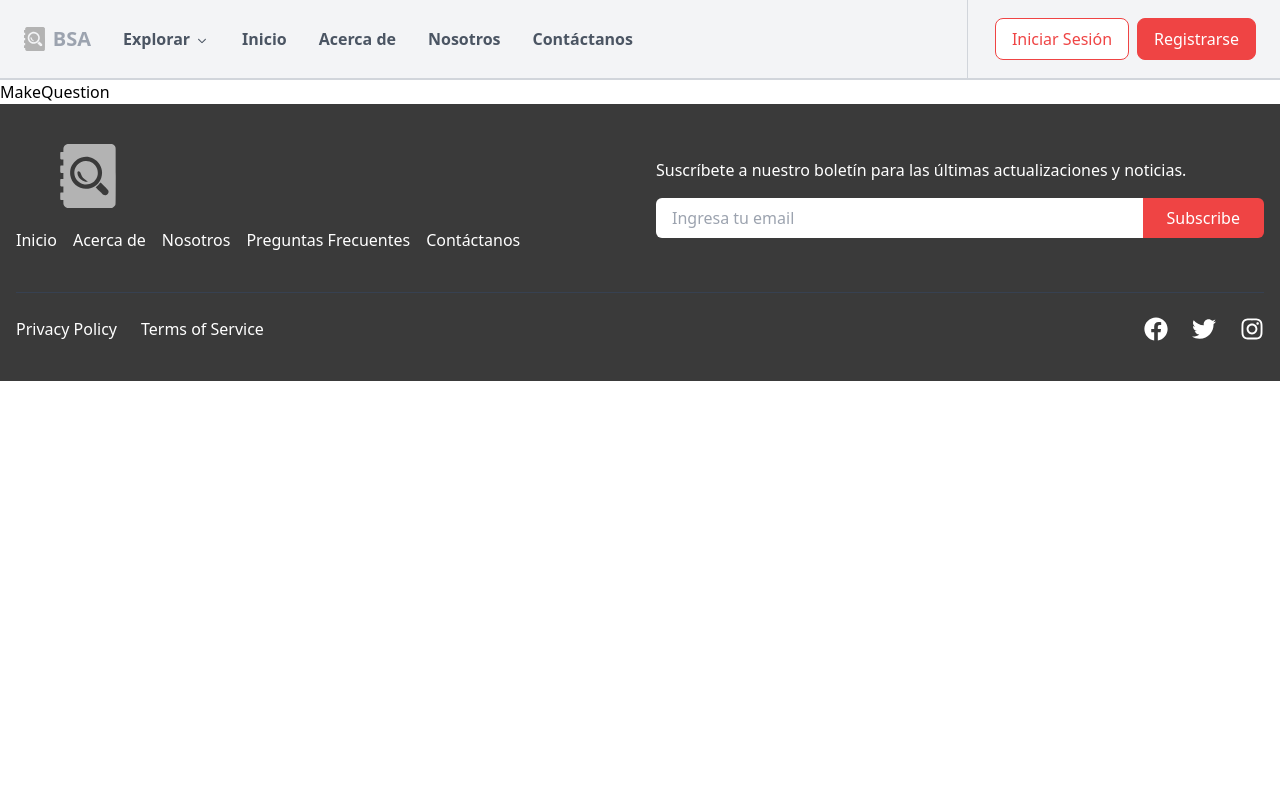
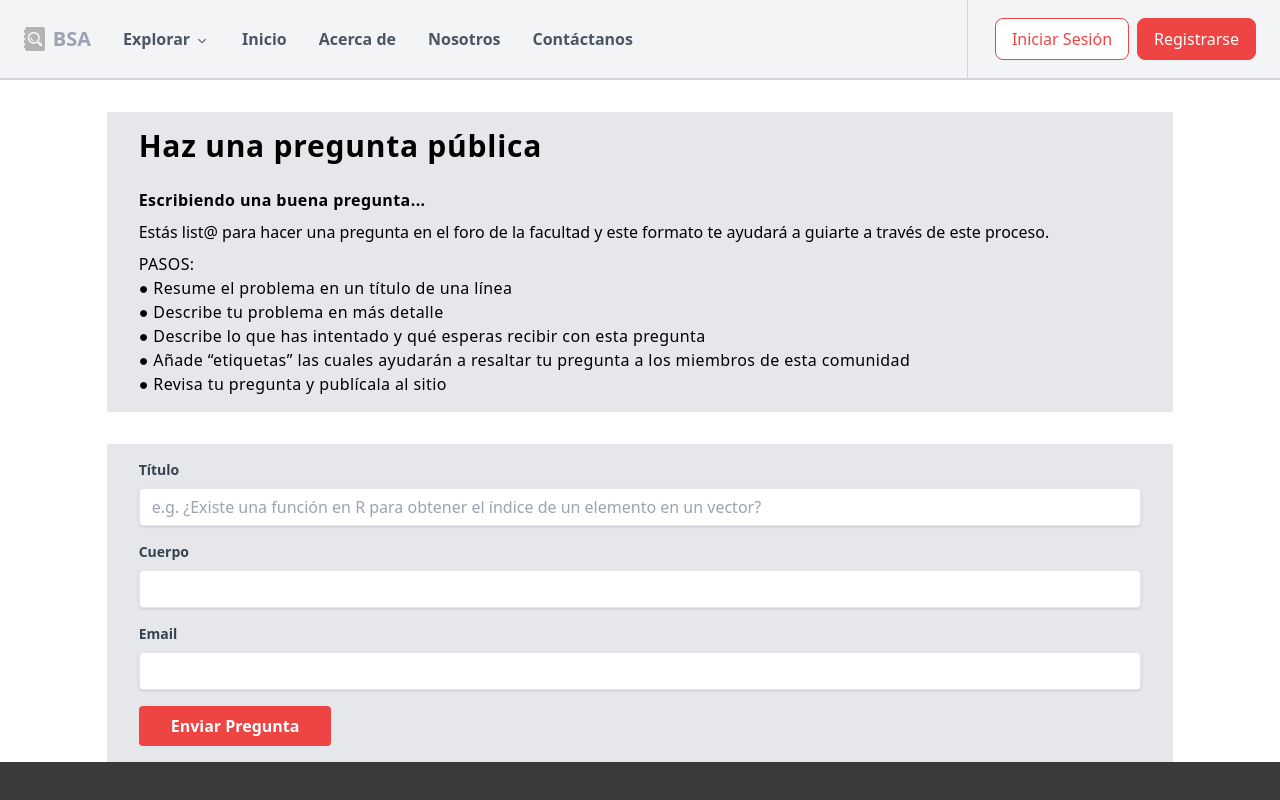
Before and after one commit to amirmiir/PAM242-Blog-Soporte-Academico-frontend, a React (Vite) app in the folder frontend-blog/: page /questions/make-a-question in a window 1280 px wide. Shown: the top 800 px of the page. Built offline with nearby package versions, Linux system fonts and the light colour scheme.

Commit message:
feat: makequestion page added

```diff
--- a/frontend-blog/src/pages/questions/ContentFilters.tsx
+++ /dev/null
@@ -1,42 +0,0 @@
-import { FC } from 'react'
-import SearchBar from '../../components/search-bar/SearchBar'
-import { RiCheckboxBlankLine } from "react-icons/ri";
-import { FaFilter } from "react-icons/fa";
-
-const especialidades: string[] = [
-    'Matemática',
-    'Ciencia de la Computación',
-    'Física',
-    'Química',
-    'Ingeniería Física'
-]
-
-const ContentFilters: FC = () => {
-    return (
-        <div className="space-y-2 content-start">
-            <SearchBar searchBar={{placeholder: 'Buscar por nombre'}}/>
-
-            <div className="flex text-center ">
-                <FaFilter />
-                <h2>Filtros</h2>
-            </div>
-
-            <div>
-                <div>
-                    Especialidades
-                </div>
-                <SearchBar searchBar={{placeholder: 'Buscar especialidad'}}/>
-                {
-                    especialidades.map((item: string, index: number) => (
-                        <div key={index} className="flex flex-row items-center space-x-1">
-                            <RiCheckboxBlankLine />
-                            <span className="">{item}</span>
-                        </div>
-                    ))
-                }
-            </div>
-        </div>
-    )
-}
-
-export default ContentFilters
--- a/frontend-blog/src/pages/questions/questions-make-question/MakeQuestion.tsx
+++ b/frontend-blog/src/pages/questions/questions-make-question/MakeQuestion.tsx
@@ -1,16 +1,46 @@
 import { FC } from 'react'
 import NavBar from '../../../components/nav-bar/NavBar'
 import Footer from '../../../components/footer/Footer'
+import QuestionForm from './QuestionForm'
 
 /**
  * Given that we chose a similar platform to stackExchange, we will be using
  * MathJax for rendering our LaTex documentation.
  */
 const MakeQuestion: FC = () => {
+
+    /**
+     * this is a user-logged only accessible page
+    */
     return (
         <div>
             <NavBar />
-            MakeQuestion
+            <div className="flex flex-col space-y-6 w-5/6 mx-auto my-8 items-start p-4 md:px-8 bg-gray-200">
+                <h1 className="text-xl md:text-3xl font-bold tracking-wide">Haz una pregunta pública</h1>
+
+                <div className="flex flex-col space-y-2">
+                    <h2 className="font-bold tracking-wide">Escribiendo una buena pregunta...</h2>
+                    <span>
+                        Estás list@ para hacer una pregunta en el foro de la facultad y este formato te ayudará a guiarte a través de este proceso.
+                    </span>
+                    <span className="tracking-wide">
+                        PASOS:
+                        <br />
+                        ● Resume el problema en un título de una línea
+                        <br />
+                        ● Describe tu problema en más detalle
+                        <br />
+                        ● Describe lo que has intentado y qué esperas recibir con esta pregunta
+                        <br />
+                        ● Añade “etiquetas” las cuales ayudarán a resaltar tu pregunta a los miembros de esta comunidad
+                        <br />
+                        ● Revisa tu pregunta y publícala al sitio
+                    </span>
+                </div>
+            </div>
+
+            <QuestionForm />
+
             <Footer />
         </div>
     )
--- /dev/null
+++ b/frontend-blog/src/pages/questions/questions-make-question/QuestionForm.tsx
@@ -0,0 +1,126 @@
+import { FC, useState } from 'react'
+import { SubmitHandler, useForm } from 'react-hook-form';
+
+type Inputs = {
+    title: string,
+    body: string,
+    tags: string[]
+}
+
+const QuestionForm: FC = () => {
+    const [message, setMessage] = useState<string>('');
+
+    const {
+        register,
+        handleSubmit,
+        formState: { errors },
+    } = useForm<Inputs>();
+
+    const onSubmit: SubmitHandler<Inputs> = async (formData) => {
+        console.log('Form Data:', formData);
+
+
+        try {
+            //to-fix: next line with proper routing for correct working
+            const response = await fetch('http://localhost:4000/users/login', {  //fetch es una API para realizar solicitudes HTTP
+
+                method: 'POST',
+                headers: {
+                    'Content-Type': 'application/json',
+                },
+                body: JSON.stringify(formData),
+            });
+
+            if (!response.ok) {
+                const error = await response.json();
+                throw new Error(error.message || 'Request failed');
+            }
+
+            //Se logeo exitosamente
+            const responseData = await response.json();
+            console.log(responseData);
+
+            setMessage('Request sent successfully!');
+
+        } catch (error: any) {
+            setMessage(error.message || 'An error occurred');
+        }
+    };
+
+    return (
+        <div className="flex flex-col bg-gray-200 w-5/6 mx-auto p-4 md:px-8">
+            <form onSubmit={handleSubmit(onSubmit)} id="login-form">
+                <div className="mb-4">
+                    <label
+                        className="block text-gray-700 text-sm font-bold mb-2"
+                        htmlFor="email"
+                    >
+                        Título
+                    </label>
+                    <input
+                        {...register('title', { required: true })}
+                        type="text"
+                        id="title"
+                        placeholder="e.g. ¿Existe una función en R para obtener el índice de un elemento en un vector?"
+                        className="shadow appearance-none border rounded w-full py-2 px-3 leading-tight focus:outline-none focus:shadow"
+                    />
+                    {errors.title && (
+                        <p className="text-red-500 text-xs italic">
+                            Title is required.
+                        </p>
+                    )}
+                </div>
+                <div className="mb-4">
+                    <label
+                        className="block text-gray-700 text-sm font-bold mb-2"
+                        htmlFor="text"
+                    >
+                        Cuerpo
+                    </label>
+                    <input
+                        {...register('body', { required: true })}
+                        type="text"
+                        id="body"
+                        placeholder=""
+                        className="shadow appearance-none border rounded w-full py-2 px-3 leading-tight focus:outline-none focus:shadow"
+                    />
+                    {errors.body && (
+                        <p className="text-red-500 text-xs italic">
+                            Body is required
+                        </p>
+                    )}
+                </div>
+                <div className="mb-4">
+                    <label
+                        className="block text-gray-700 text-sm font-bold mb-2"
+                        htmlFor="text"
+                    >
+                        Email
+                    </label>
+                    <input
+                        {...register('title', { required: false })}
+                        type="text"
+                        id="text"
+                        placeholder=""
+                        className="shadow appearance-none border rounded w-full py-2 px-3 leading-tight focus:outline-none focus:shadow"
+                    />
+                    {errors.tags && (
+                        <p className="text-red-500 text-xs italic">
+                            Tags are not required?
+                        </p>
+                    )}
+                </div>
+                <div >
+                    <button
+                        type="submit"
+                        className="bg-red-500 hover:bg-red-700 text-white font-bold py-2 px-8 rounded focus:outline-none w-auto mx-auto"
+                    >
+                        Enviar Pregunta
+                    </button>
+                </div>
+            </form>
+        </div>
+    )
+}
+
+export default QuestionForm
```
